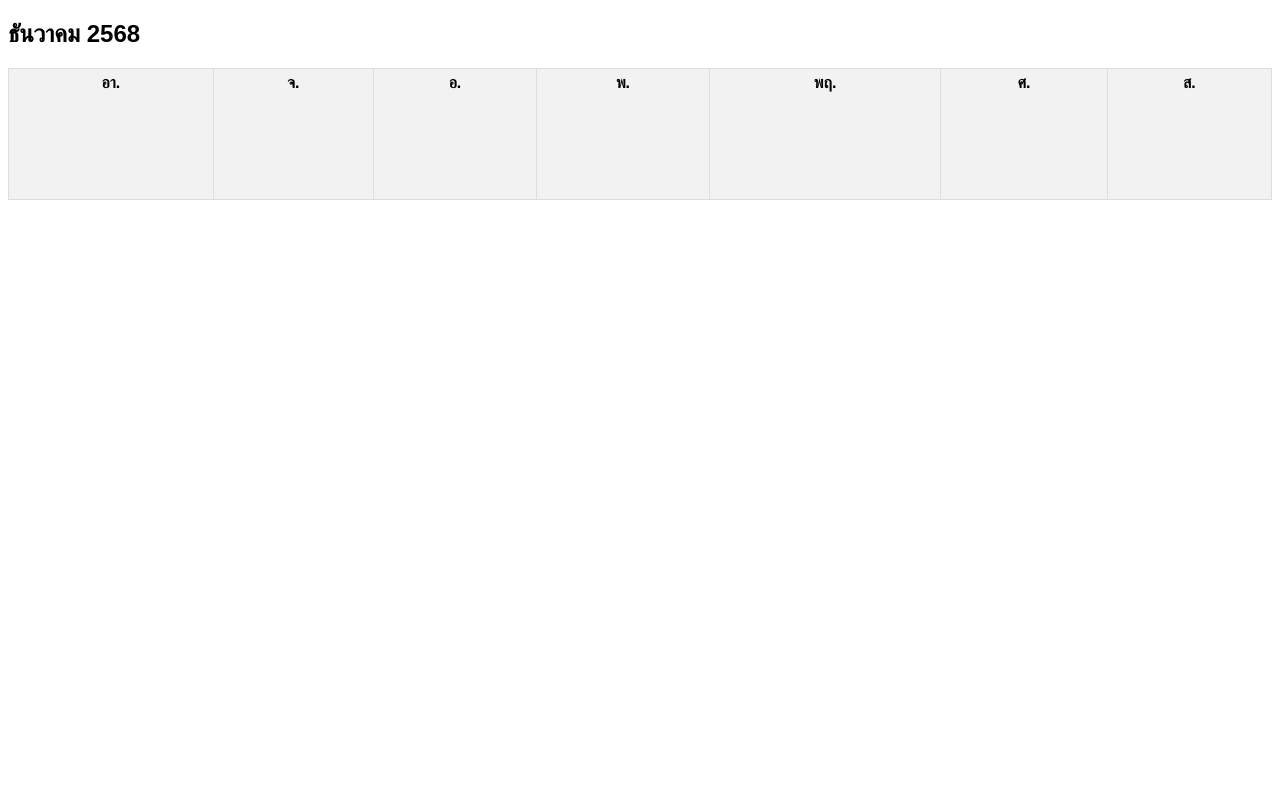
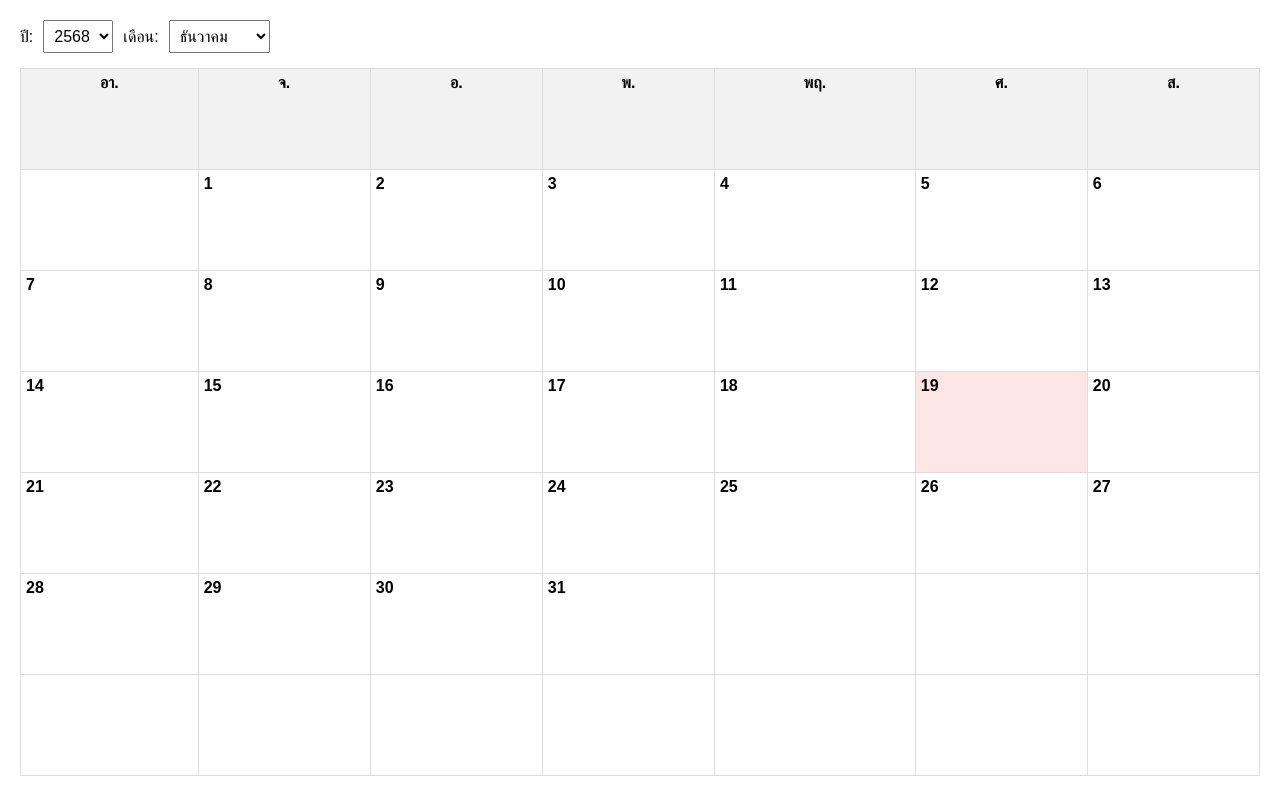
Before and after one commit to nattasaphong/saa, a plain HTML site: page index.html in a window 1280 px wide. Drawn offline with Linux system fonts and the light colour scheme.

Commit message:
Update index.html

```diff
--- a/index.html
+++ b/index.html
@@ -2,27 +2,54 @@
 <html lang="th">
 <head>
 <meta charset="UTF-8">
-<title>ปฏิทินกำลังการผลิต</title>
+<title>ปฏิทินเลือกปี/เดือน</title>
 
 <style>
-body { font-family: sans-serif; }
-table { width:100%; border-collapse: collapse; }
+body {
+  font-family: sans-serif;
+  margin: 20px;
+}
+.header {
+  display: flex;
+  gap: 10px;
+  align-items: center;
+  margin-bottom: 15px;
+}
+select {
+  padding: 6px;
+  font-size: 16px;
+}
+table {
+  width: 100%;
+  border-collapse: collapse;
+}
 th, td {
-  border:1px solid #ddd;
-  height:120px;
+  border: 1px solid #ddd;
+  height: 90px;
   vertical-align: top;
-  padding:5px;
+  padding: 5px;
 }
-th { background:#f2f2f2; }
-.date { font-weight:bold; }
-.event { font-size:13px; margin-top:4px; }
-.today { background:#ffe6e6; }
+th {
+  background: #f2f2f2;
+}
+.date {
+  font-weight: bold;
+}
+.today {
+  background: #ffe6e6;
+}
 </style>
 </head>
 
 <body>
 
-<h2 id="monthTitle"></h2>
+<div class="header">
+  <label>ปี:</label>
+  <select id="yearSelect"></select>
+
+  <label>เดือน:</label>
+  <select id="monthSelect"></select>
+</div>
 
 <table>
 <thead>
@@ -40,19 +67,45 @@ th { background:#f2f2f2; }
 </table>
 
 <script>
+const monthNames = [
+  "มกราคม","กุมภาพันธ์","มีนาคม","เมษายน",
+  "พฤษภาคม","มิถุนายน","กรกฎาคม","สิงหาคม",
+  "กันยายน","ตุลาคม","พฤศจิกายน","ธันวาคม"
+];
+
 const today = new Date();
-const year = today.getFullYear();
-const month = today.getMonth();
+const yearSelect = document.getElementById("yearSelect");
+const monthSelect = document.getElementById("monthSelect");
+const calendarBody = document.getElementById("calendarBody");
 
-document.getElementById("monthTitle").innerText =
-  today.toLocaleDateString("th-TH", { month:"long", year:"numeric" });
+// เติมปี (พ.ศ.)
+for (let y = today.getFullYear() - 2; y <= today.getFullYear() + 2; y++) {
+  const option = document.createElement("option");
+  option.value = y;
+  option.text = y + 543;
+  if (y === today.getFullYear()) option.selected = true;
+  yearSelect.appendChild(option);
+}
 
-google.script.run.withSuccessHandler(renderCalendar)
-  .getCalendarData();
+// เติมเดือน
+monthNames.forEach((m, i) => {
+  const option = document.createElement("option");
+  option.value = i;
+  option.text = m;
+  if (i === today.getMonth()) option.selected = true;
+  monthSelect.appendChild(option);
+});
 
-function renderCalendar(events) {
-  const tbody = document.getElementById("calendarBody");
-  tbody.innerHTML = ""; // ล้างก่อน
+yearSelect.addEventListener("change", renderCalendar);
+monthSelect.addEventListener("change", renderCalendar);
+
+renderCalendar();
+
+function renderCalendar() {
+  const year = parseInt(yearSelect.value);
+  const month = parseInt(monthSelect.value);
+
+  calendarBody.innerHTML = "";
 
   const firstDay = new Date(year, month, 1).getDay();
   const daysInMonth = new Date(year, month + 1, 0).getDate();
@@ -70,22 +123,12 @@ function renderCalendar(events) {
       } else if (date > daysInMonth) {
         cell.innerHTML = "";
       } else {
-        const fullDate =
-          `${year}-${String(month+1).padStart(2,"0")}-${String(date).padStart(2,"0")}`;
-
         cell.innerHTML = `<div class="date">${date}</div>`;
-
-        if (Array.isArray(events)) {
-          events.forEach(e => {
-            if (e.date === fullDate) {
-              cell.innerHTML += `<div class="event">${e.title}</div>`;
-            }
-          });
-        }
 
         if (
           date === today.getDate() &&
-          month === today.getMonth()
+          month === today.getMonth() &&
+          year === today.getFullYear()
         ) {
           cell.classList.add("today");
         }
@@ -95,7 +138,7 @@ function renderCalendar(events) {
 
       row.appendChild(cell);
     }
-    tbody.appendChild(row);
+    calendarBody.appendChild(row);
   }
 }
 </script>
```
